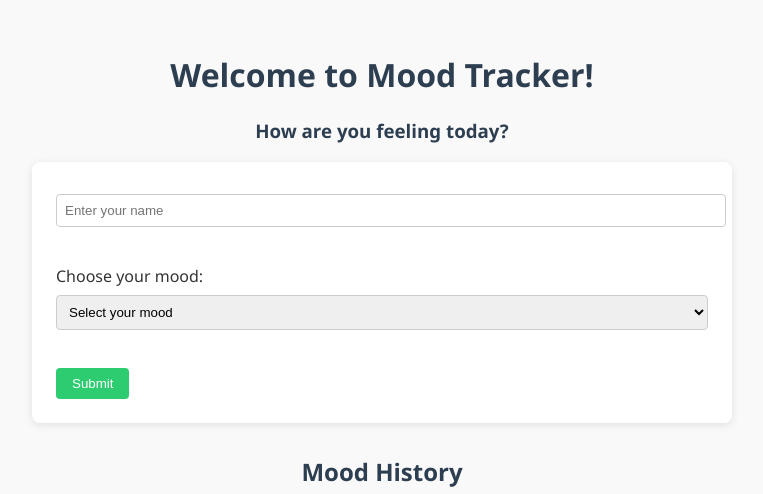
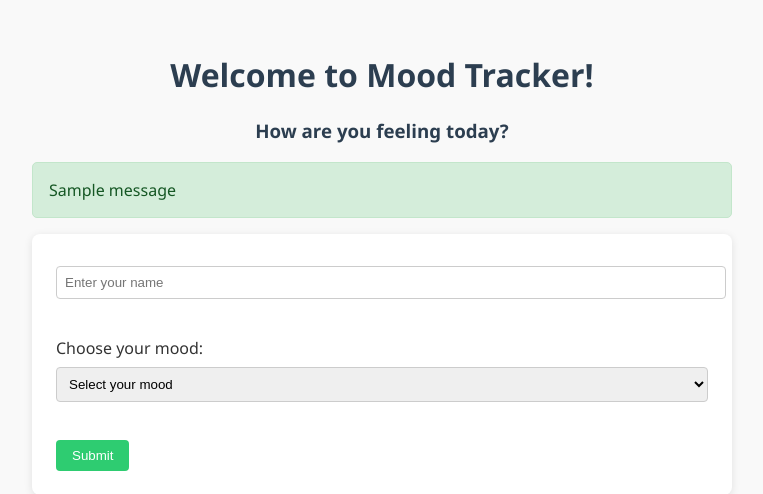
Before and after one commit to OmarJeghale/Mood-Tracker-App, a Flask app: page / in a window 1280 px wide. Shown: the top 494 px of the page, without its empty margins (258-1021 px from the left). Run offline with Flask 3, Linux system fonts and the light colour scheme; one stand-in notice (Sample message) is shown.

Commit message:
Add input validation and flash messages for mood form

```diff
--- a/app.py
+++ b/app.py
@@ -1,8 +1,14 @@
-from flask import Flask, render_template, request
+from flask import Flask, render_template, request, flash, redirect, url_for
 from datetime import datetime
+from dotenv import load_dotenv
+import os
 
 # Initialize Flask app w/ folders
 app = Flask(__name__, template_folder='templates', static_folder='static', static_url_path='/')
+app.secret_key = os.getenv('SECRET_KEY')
+
+# Load .env variables
+load_dotenv()
 
 # Store moods in memory
 mood_log = []
@@ -10,23 +16,36 @@ mood_log = []
 # Homepage route
 @app.route('/', methods=['GET', 'POST'])
 def index():
-    if request.method == 'GET':
-        return render_template('index.html')
-    elif request.method == 'POST':
-        name = request.form['name'].title()
-        mood = request.form['mood']
+    if request.method == 'POST':
+        # Get data from the form
+        name = request.form.get('name', '').strip()
+        mood = request.form.get('mood', '').strip()
+
+        # Validate the input
+        if not name:
+            flash('Please enter your name.', 'error')
+            return redirect(url_for('index'))
+        if not mood:
+            flash('Please select your mood.', 'error')
+            return redirect(url_for('index'))
+
+        # Clean up formatting
+        name = name.title()
         timestamp = datetime.now().strftime("%Y-%m-%d %H:%M")
 
+        # Store and append entry
         entry = {
-            'name' : name,
-            'mood' : mood,
-            'timestamp' : timestamp
+            'name': name,
+            'mood': mood,
+            'timestamp': timestamp
         }
 
         mood_log.append(entry)
 
+        flash('Mood submitted successfully!', 'success')
+        return redirect(url_for('index'))
+
     return render_template('index.html', mood_log=mood_log)
-
 # Run app
 if __name__ == '__main__':
     app.run(host='0.0.0.0', port=5555, debug=True)
--- a/static/css/style.css
+++ b/static/css/style.css
@@ -53,3 +53,27 @@ li {
     padding: 0.5rem 0;
     border-bottom: 1px solid #eee;
 }
+
+ul.flashes {
+    list-style: none;
+    padding: 0;
+    margin-bottom: 1rem;
+}
+
+ul.flashes li {
+    padding: 1rem;
+    border-radius: 5px;
+    margin-bottom: 0.5rem;
+}
+
+ul.flashes li.error {
+    background-color: #f8d7da;
+    color: #721c24;
+    border: 1px solid #f5c6cb;
+}
+
+ul.flashes li.success {
+    background-color: #d4edda;
+    color: #155724;
+    border: 1px solid #c3e6cb;
+}
--- a/templates/index.html
+++ b/templates/index.html
@@ -5,6 +5,17 @@
     <!-- Header text -->
     <h1> Welcome to Mood Tracker! </h1>
     <h3> How are you feeling today? </h3>
+
+     <!-- FLASH MESSAGE AREA -->
+    {% with messages = get_flashed_messages(with_categories=true) %}
+        {% if messages %}
+            <ul class="flashes">
+            {% for category, message in messages %}
+                <li class="{{ category }}">{{ message }}</li>
+            {% endfor %}
+            </ul>
+        {% endif %}
+    {% endwith %}
 
     <!-- Create a form that sends a POST request -->
     <form method="POST" action="{{ url_for('index') }}">
```
Also changed, not shown: 1 other file.
